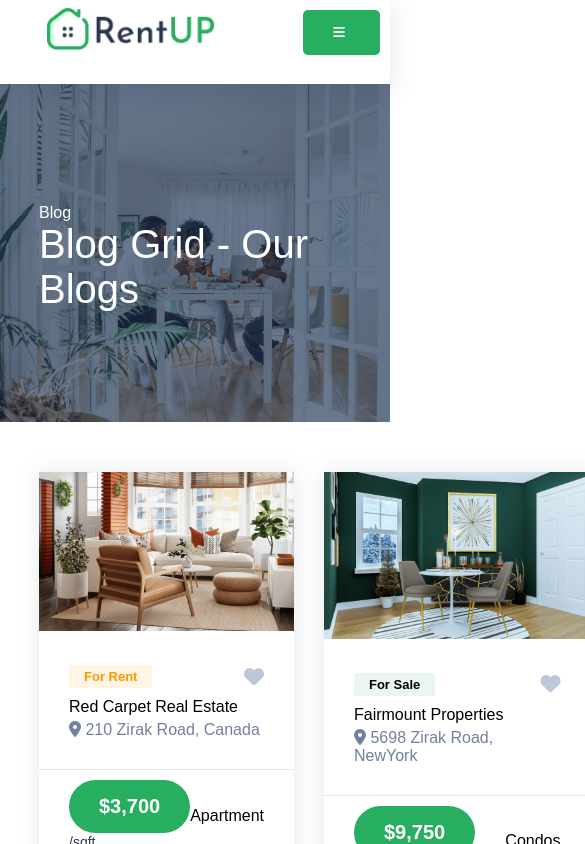
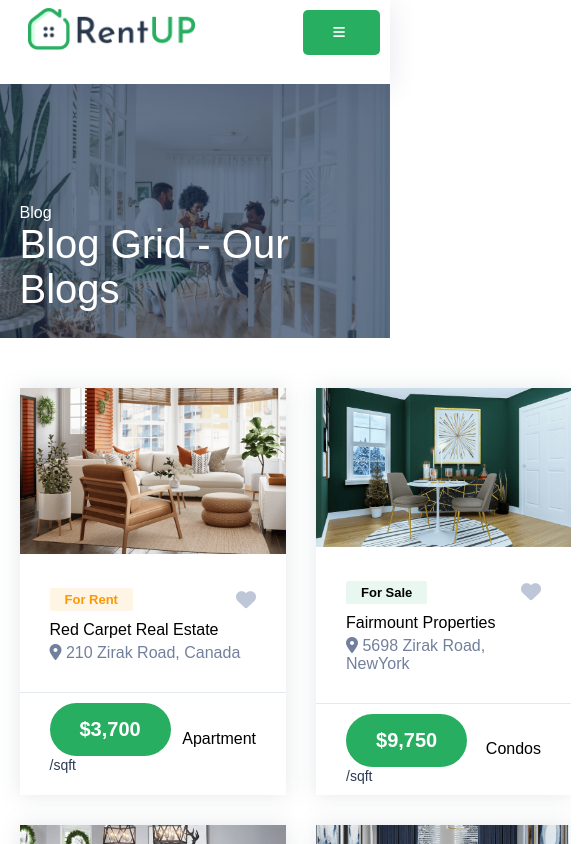
Before and after one commit to Rawand-abu-shammala/Real-estate-website-using-react.js, a React (Create React App) app: page /blog in a window 390 px wide. Shown: the top 844 px of the page, 585 px wide, since content can reach past the window. Built offline with nearby package versions, Linux system fonts and the light colour scheme.

Commit message:
Add responsive style for projec

```diff
--- a/src/App.css
+++ b/src/App.css
@@ -188,3 +188,27 @@ h4 {
     color: #fff;
     padding: 120px 0;
 }
+
+@media screen and (max-width: 800px) {
+    .grid4,
+    .grid3,
+    .grid5 {
+      grid-template-columns: repeat(2, 1fr);
+
+    }
+
+    .heading {
+      width: 100%;
+    }
+
+    .container {
+      max-width: 90%;
+    }
+
+    .back::after,
+    .back img,
+    .back {
+      height: 30vh;
+    }
+
+  }
```
